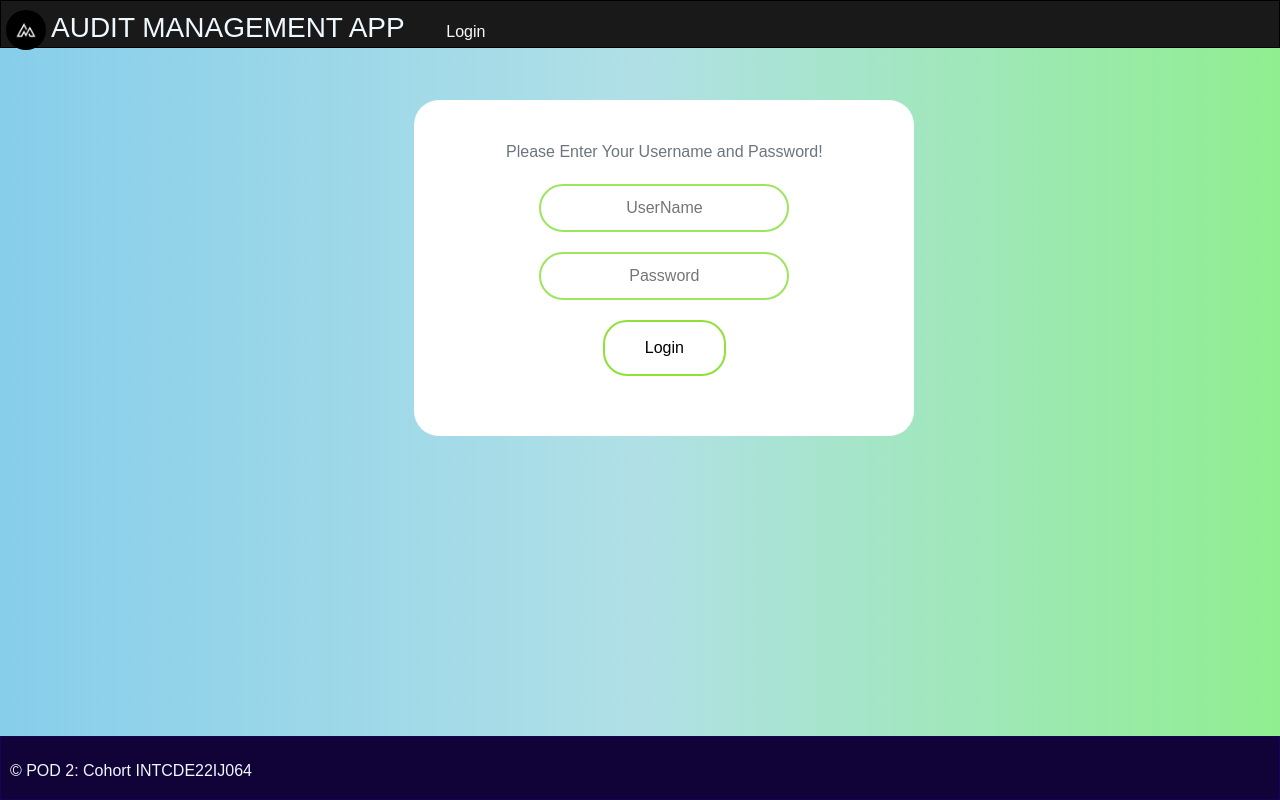
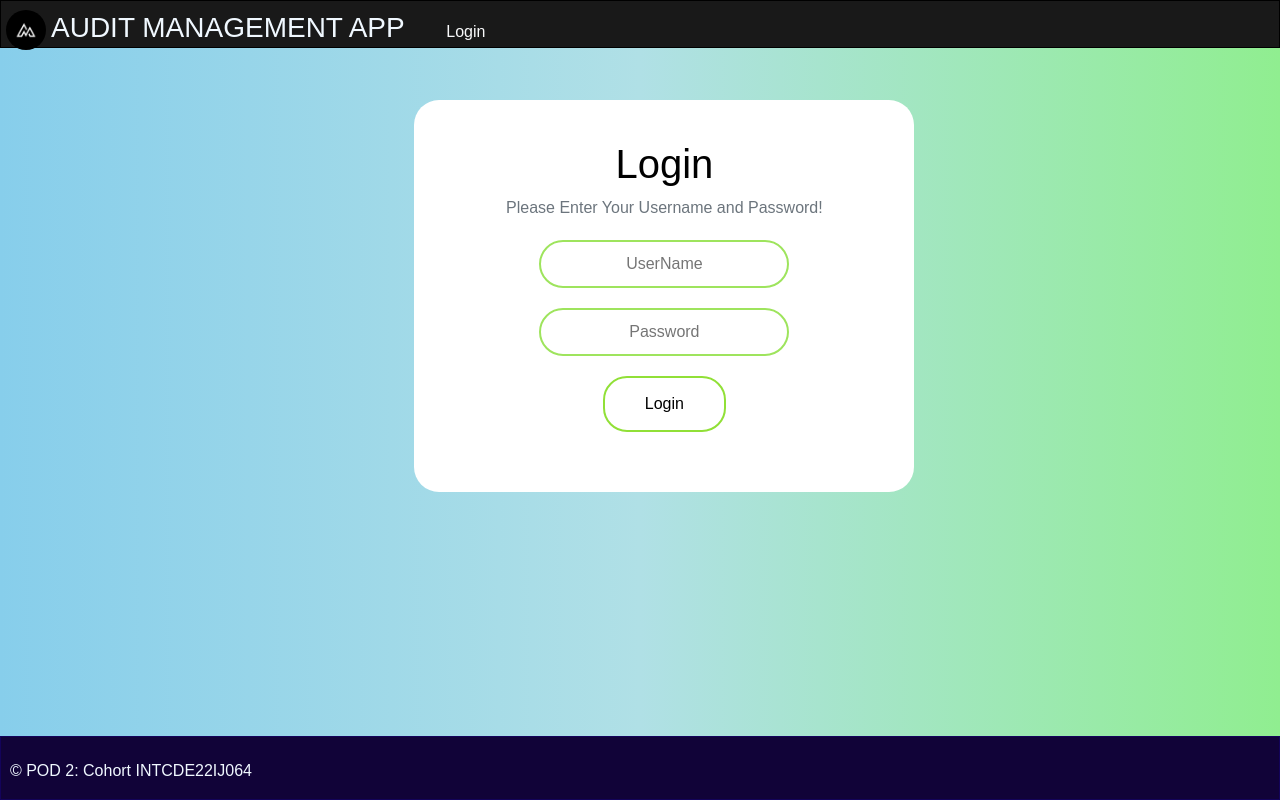
Before and after one commit to Ammugayathri/MFPE-POD2-Audit-Management, an Angular app in the folder Audit-Management-App/: page / in a window 1280 px wide. Built offline with nearby package versions, Linux system fonts and the light colour scheme.

Commit message:
Update login.component.html

```diff
--- a/Audit-Management-App/src/app/Login/login.component.html
+++ b/Audit-Management-App/src/app/Login/login.component.html
@@ -6,7 +6,7 @@
         <div class="col-md-6">
             <div class="card rounded">
                 <form class="box" autocomplete="off" (ngSubmit)="onLogIn()">
-                    <!-- <h1>Login</h1> -->
+                    <h1>Login</h1>
                     <p class="text-muted"> Please Enter Your Username and Password!</p>
                     <input type="text" [(ngModel)]="username" name="username" placeholder="UserName" required>
                     <input type="password" [(ngModel)]="password" name="password" placeholder="Password" required>
```
